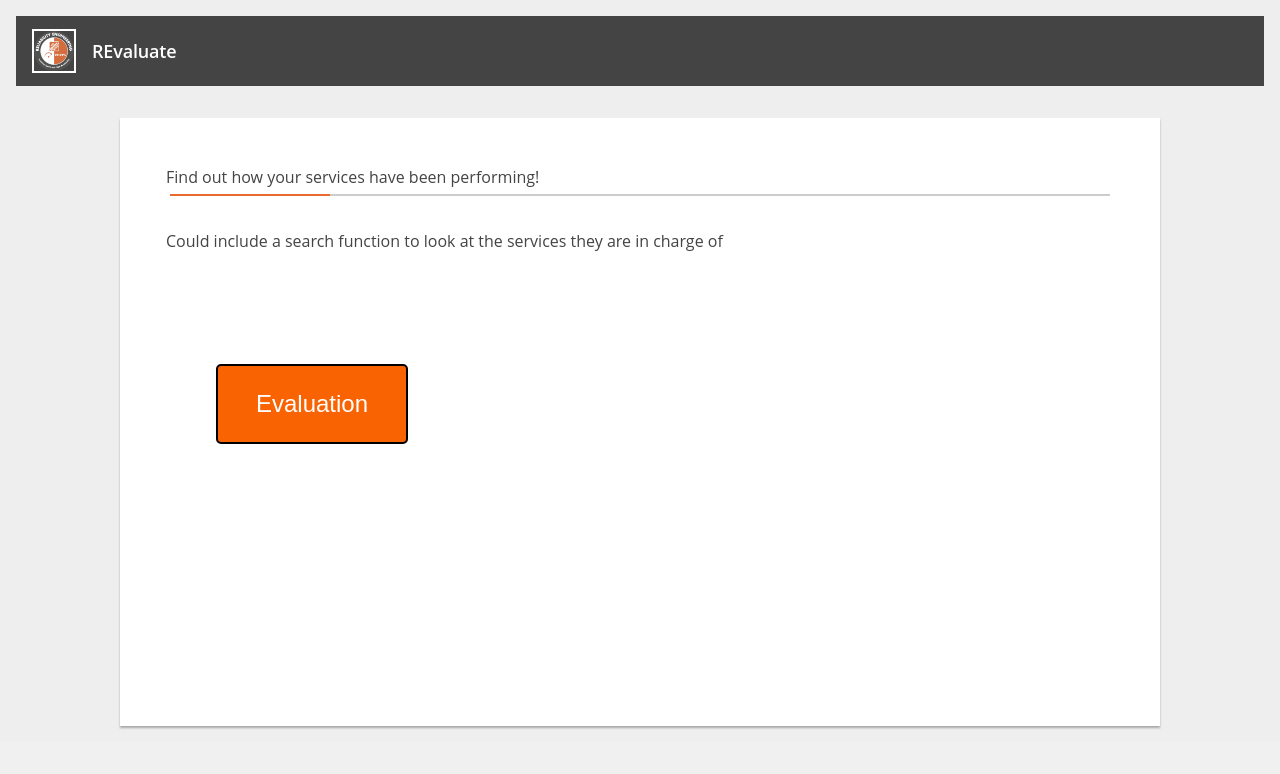
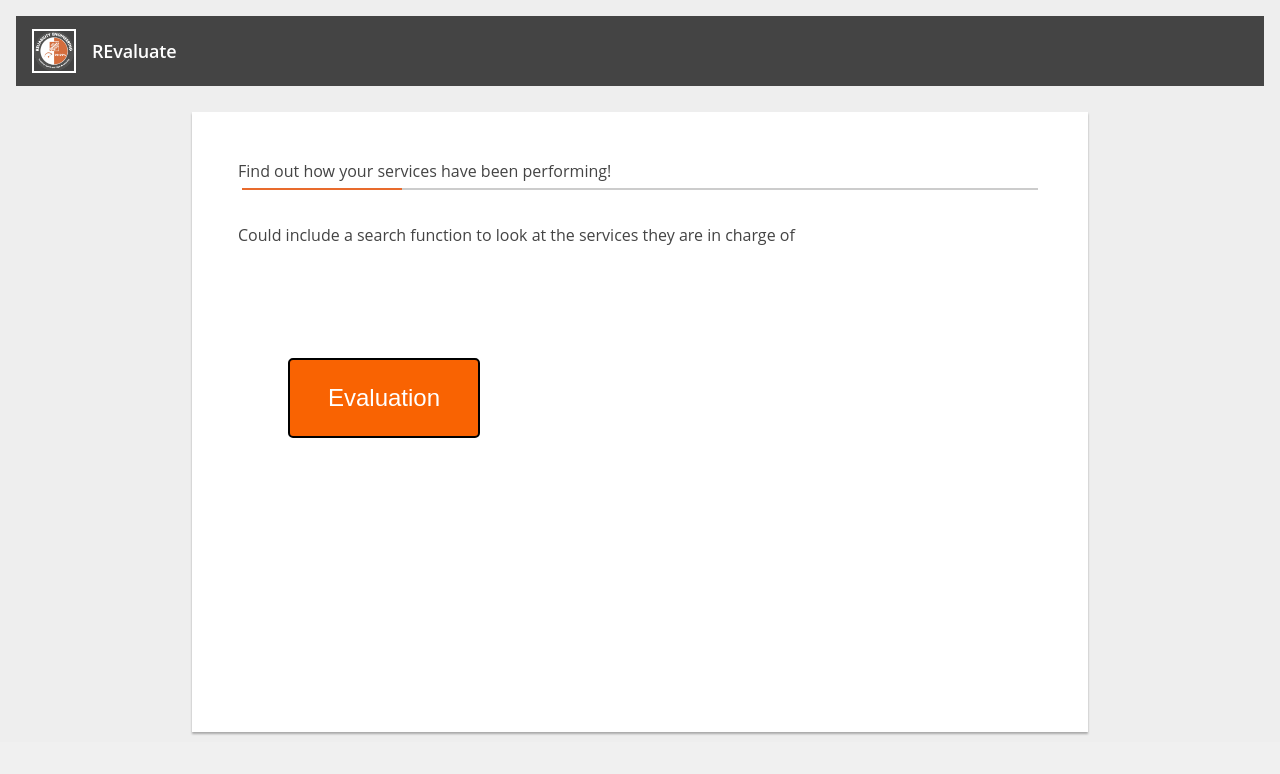
Before and after one commit to goodjen/cicd-test2, a React (Create React App) app: page / in a window 1280 px wide. Shown: the top 774 px of the page. Built offline with nearby package versions, Linux system fonts and the light colour scheme.

Commit message:
changed .gitignore and and need to commit before going back to the homePage branch

```diff
--- a/src/app.css
+++ b/src/app.css
@@ -156,9 +156,10 @@ h4{
 
 .box{
   background-color: #ffffff;
-  margin: 2vmin 15vmin;
+  margin: 10px 15vw;
   top-margin: 0;
   box-shadow: 0px 2px 2px darkgray !important;
+  min-width: 400px;
 }
 
 table, th, td{
```
Also changed, not shown: 1 other file (tests, documents, lock files or other folders).
